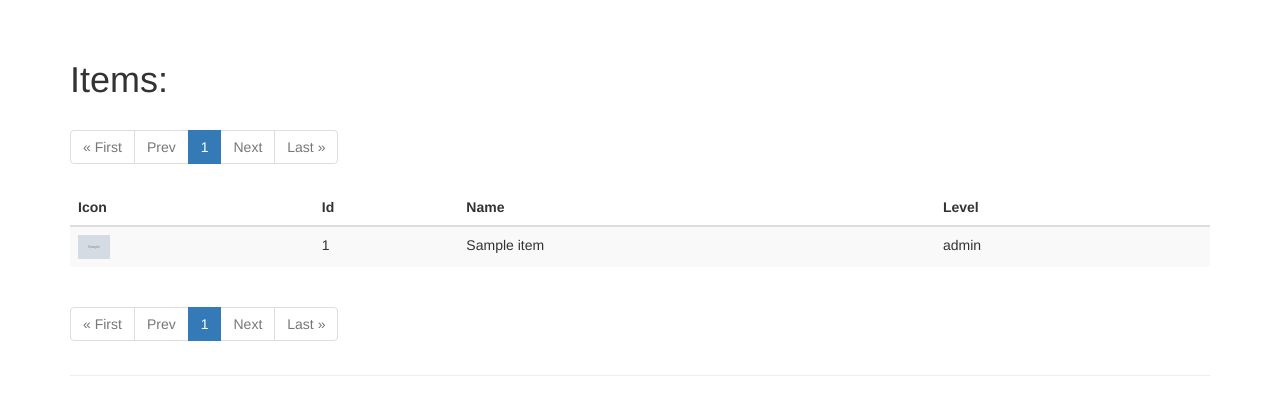
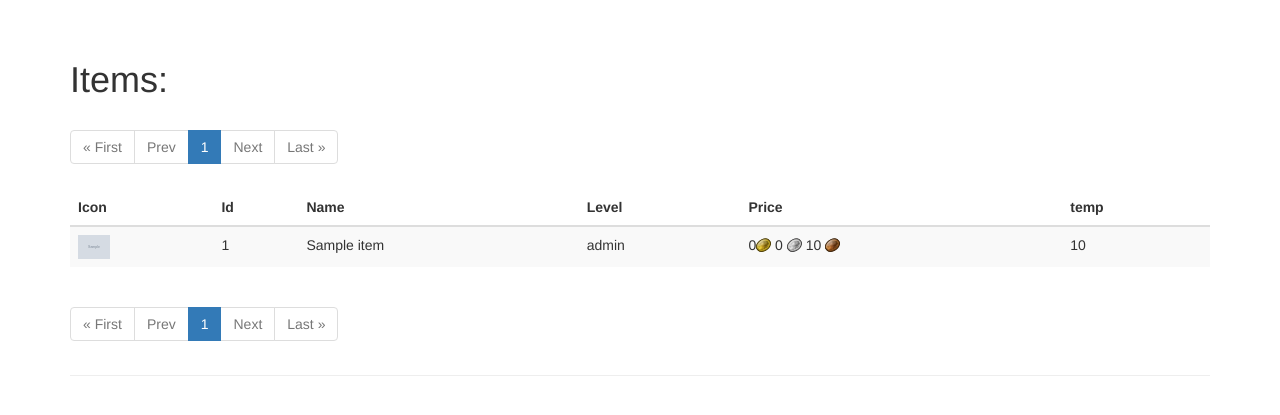
Before and after one commit to frenos/gw2app, a Python web app: template app/templates/items.html in a window 1280 px wide. Shown: the part 52-467 px from the top of the page. Run offline with Jinja, Linux system fonts and the light colour scheme; the template is opened without the code that fills it: most values are stand-ins (such as "Sample title", 1, 10 or a date in 2020); grey boxes marked "Sample" are stand-in pictures; some libraries are stand-ins or nearby versions.

Commit message:
-macro to render coin_values more pretty

```diff
--- a/app/templates/items.html
+++ b/app/templates/items.html
@@ -1,4 +1,5 @@
 {% from "macros.html" import render_pagination with context %}
+{% from "macros.html" import render_coin %}
 {% extends "base.html" %}
 
 {% block title %}Gw2App - ItemsDB{% endblock %}
@@ -15,6 +16,8 @@
                 <th>Id</th>
                 <th>Name</th>
                 <th>Level</th>
+                <th>Price</th>
+                <th>temp</th>
             </tr>
             </thead>
             <tbody>
@@ -24,6 +27,16 @@
                     <td> {{ item.id }}</td>
                     <td> {{ item.name }}</td>
                     <td> {{ item.level }}</td>
+                    {% if item.priceData[0] is defined %}
+                        <td>{{ render_coin(item.priceData[0].sellPrice) }}</td>
+                    {% else %}
+                        <td></td>
+                    {% endif %}
+                    {% if item.priceData[0] is defined %}
+                        <td>{{ item.priceData[0].sellPrice }}</td>
+                    {% else %}
+                        <td></td>
+                    {% endif %}
                 </tr>
 
             {% endfor %}
--- a/app/templates/macros.html
+++ b/app/templates/macros.html
@@ -42,3 +42,9 @@
         </li>
     </ul>
 {%- endmacro %}
+
+{% macro render_coin(money_int) -%}
+    {{ money_int//10000 }}<img src="{{ url_for('static', filename='img/Gold_coin.png') }}"> {{ (money_int//100)%100 }}
+    <img src="{{ url_for('static', filename='img/Silver_coin.png') }}"> {{ money_int%100 }}
+    <img src="{{ url_for('static', filename='img/Copper_coin.png') }}">
+{%- endmacro %}
```
Also changed, not shown: app/static/img/Copper_coin.png (added), app/static/img/Gold_coin.png (added), app/static/img/Silver_coin.png (added).
